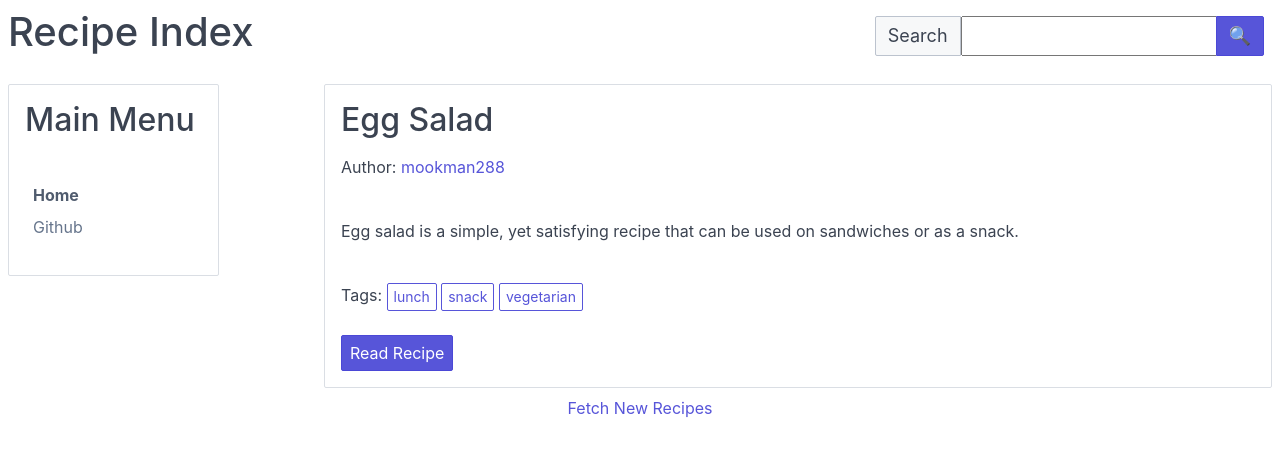
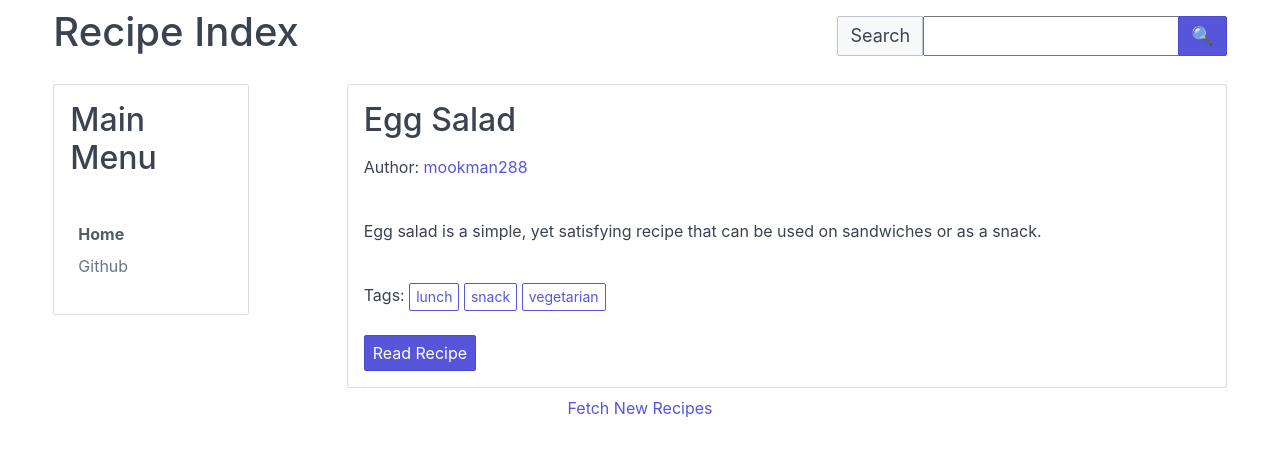
Before and after one commit to mookman288/recipe-index, a plain HTML site: page index.html in a window 1280 px wide. Drawn offline with nearby package versions, Linux system fonts and the light colour scheme.

Commit message:
Update index.html layout and design.

```diff
--- a/index.html
+++ b/index.html
@@ -10,13 +10,15 @@
 		<!-- <link rel="stylesheet" href="https://unpkg.com/spectre.css/dist/spectre-icons.min.css"> -->
 	</head>
 	<body class="container">
+		<div class="columns">
+			<div class="col-11 col-sm-12 col-mx-auto">
 				<header class="m-2">
 					<div class="columns">
 						<div class="col-8 col-md-6 col-sm-12">
 							<h1>Recipe Index</h1>
 						</div>
 						<div class="col-4 col-md-6 col-sm-12">
-					<form method="get" action="index.html" class="m-2 float-right">
+							<form method="get" action="index.html" class="mt-2 float-right">
 								<div class="input-group">
 									<label class="input-group-addon addon-lg" for="s">Search</label>
 									<input id="s" name="s" type="text" class="form-input-lg" />
@@ -25,7 +27,6 @@
 							</form>
 						</div>
 					</div>
-
 				</header>
 				<section class="m-2">
 					<div class="columns">
@@ -60,6 +61,8 @@
 				<footer class="text-center">
 					<a href="?c=true">Fetch New Recipes</a>
 				</footer>
+			</div>
+		</div>
 		<script src="js/app.js"></script>
 	</body>
 </html>
```
Lines whose indentation alone changed are shown as unchanged.
